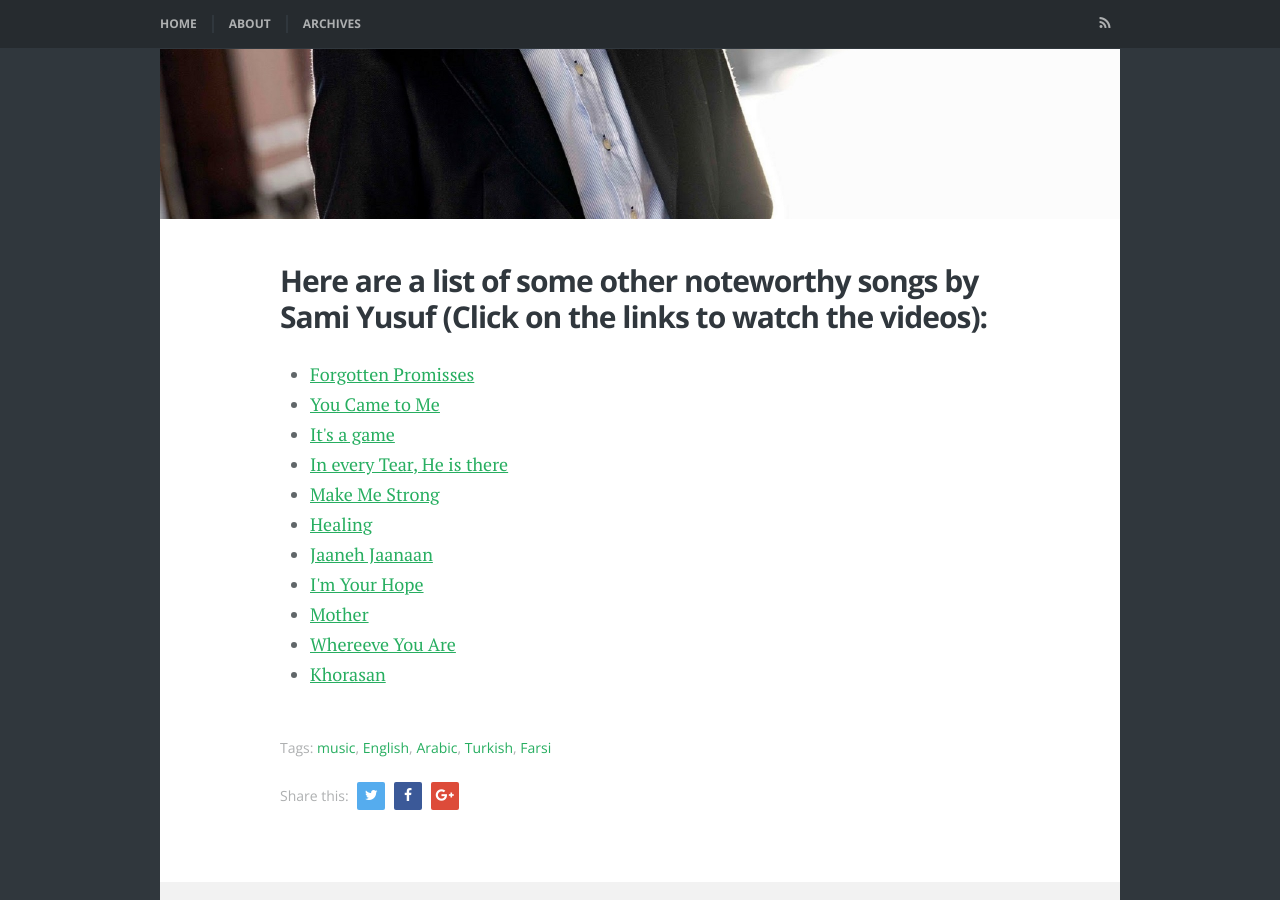
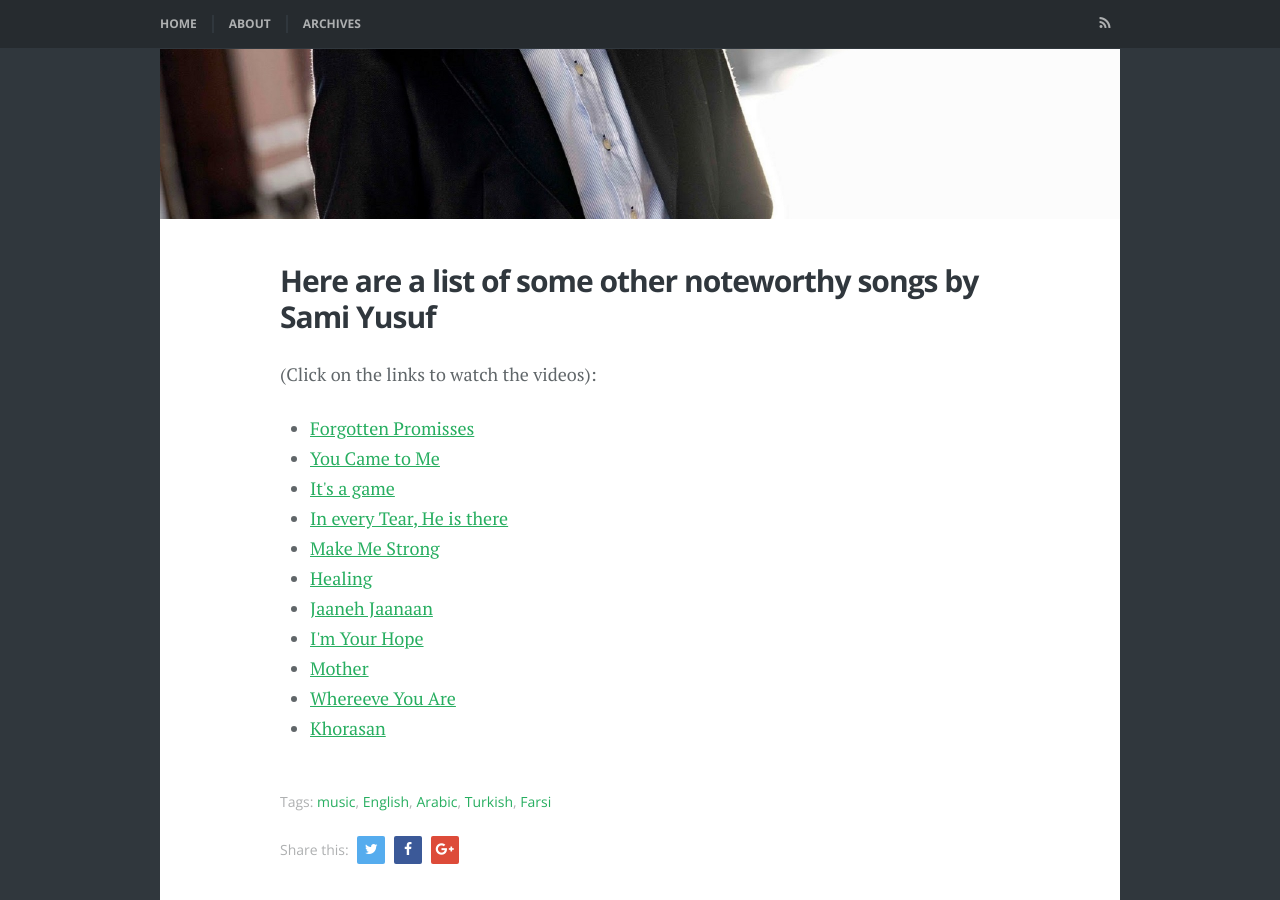
Before and after one commit to nourijp/chihaya, a Jekyll site: the page built from _posts/2018-01-01-Sami-Yusuf.md, in a window 1280 px wide and 900 px high, scrolled down 2136 px. Built offline with Jekyll 4.4.1, drawn with Linux system fonts in a browser that asks for light colours; some web fonts are replaced; comment, search, counter and statistics services are not loaded.

```diff
--- a/_posts/2018-01-01-Sami-Yusuf.md
+++ b/_posts/2018-01-01-Sami-Yusuf.md
@@ -18,7 +18,7 @@ In recognition of his humanitarian work, in 2014 Yusuf was appointed United Nati
 
 {% include image_full.html imageurl="/images/posts/SamiYusuf1.jpg" title="" caption="" %}
 
-<h3>Here are a list of some other noteworthy songs by Sami Yusuf (Click on the links to watch the videos): </h3>
+<h3>Here are a list of some other noteworthy songs by Sami Yusuf </h3>(Click on the links to watch the videos):
 
 <ul><li> <a href="https://www.youtube.com/watch?v=FKV2oeS4vw8"> Forgotten Promisses</a></li>
   <li> <a href="https://www.youtube.com/watch?v=kHl_TihFnS8">You Came to Me</a></li>
```
